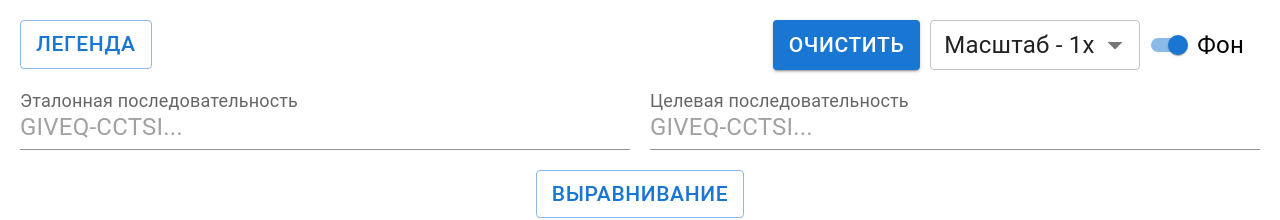
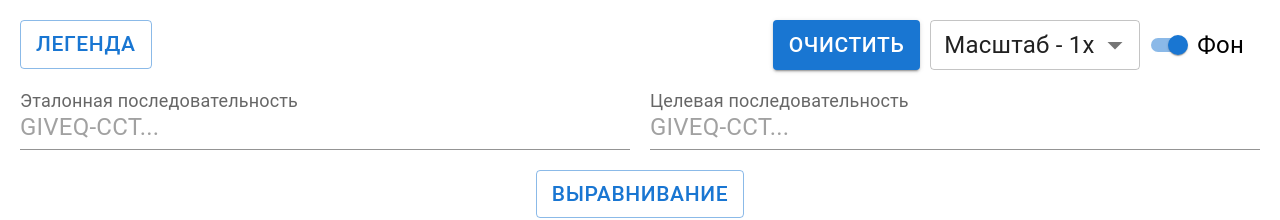
Before and after one commit to AndreiReznikov/amino, a React (Create React App) app: page / in a window 1280 px wide. Shown: the top 220 px of the page. Built offline with nearby package versions, Linux system fonts and the light colour scheme; the HTML template or start-up script is replaced by a standard one.

Commit message:
fix inputs placeholder

```diff
--- a/src/components/Form/Form.tsx
+++ b/src/components/Form/Form.tsx
@@ -265,7 +265,7 @@ export const Form: React.FC = () => {
             <TextField
               variant="standard"
               label="Эталонная последовательность"
-              placeholder="GIVEQ-CCTSI..."
+              placeholder="GIVEQ-CCT..."
               sx={{ width: "100%" }}
               {...register("field1", {
                 required: "Это поле обязательно",
@@ -288,7 +288,7 @@ export const Form: React.FC = () => {
             <TextField
               variant="standard"
               label="Целевая последовательность"
-              placeholder="GIVEQ-CCTSI..."
+              placeholder="GIVEQ-CCT..."
               sx={{ width: "100%" }}
               {...register("field2", {
                 required: "Это поле обязательно",
```
